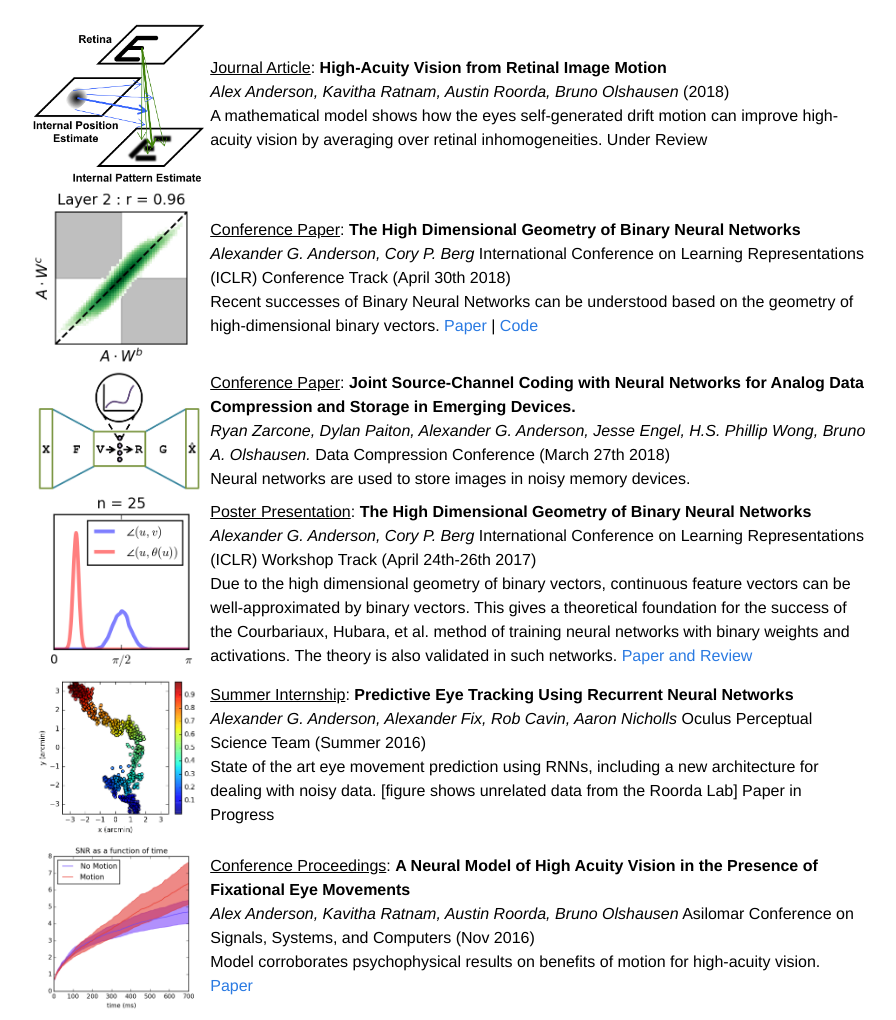
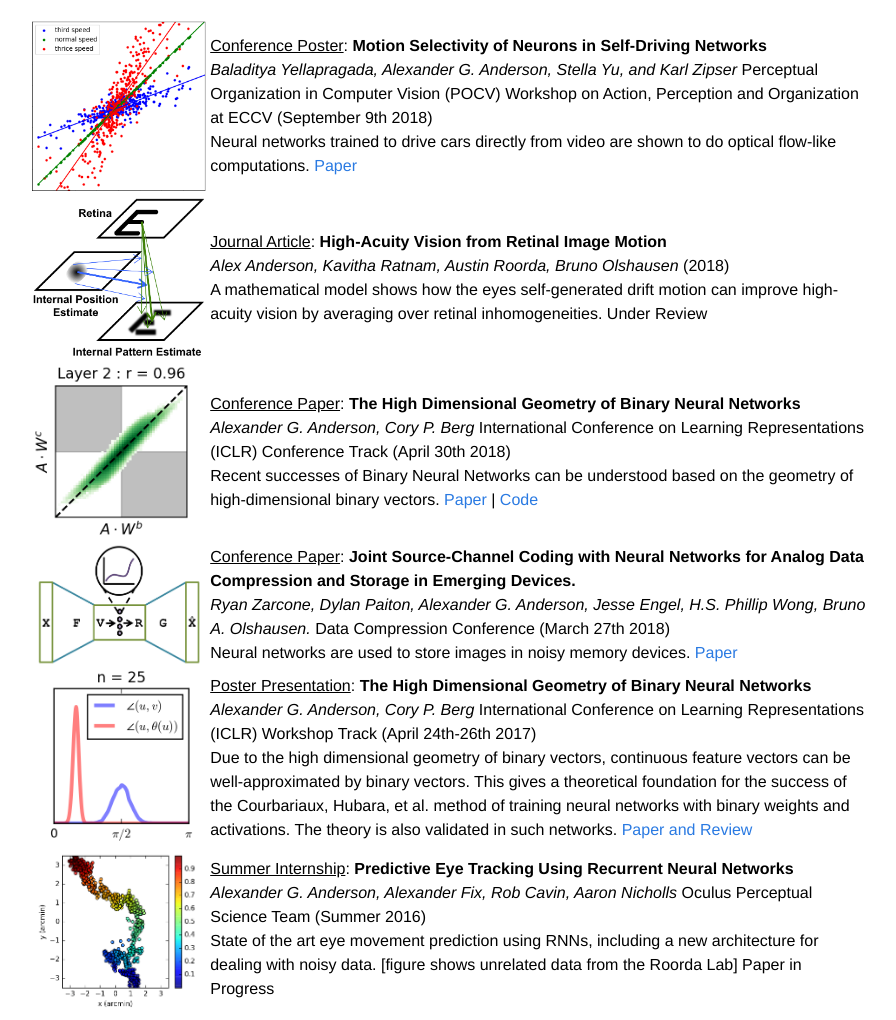
Before and after one commit to alexanderganderson/alexanderganderson.github.io, a Jekyll site: the page built from index.html, in a window 1280 px wide and 1400 px high. Shown: the part 380-1400 px from the top of the window, without its empty margins (191-1087 px from the left). Built offline with Jekyll 4.4.1, drawn with Linux system fonts in a browser that asks for light colours.

Commit message:
added bala paper

```diff
--- a/_data/projects.yml
+++ b/_data/projects.yml
@@ -1,3 +1,12 @@
+- type: Conference Poster
+  title: Motion Selectivity of Neurons in Self-Driving Networks
+  authors: Baladitya Yellapragada, Alexander G. Anderson, Stella Yu, and Karl Zipser
+  location: Perceptual Organization in Computer Vision (POCV) Workshop on Action, Perception and Organization at ECCV
+  date: September 9th 2018
+  desc: Neural networks trained to drive cars directly from video are shown to do optical flow-like computations.
+  img: static/img/flow_sensitivity1.png
+  link: <a href=http://www1.icsi.berkeley.edu/~stellayu/publication/2018motionPOCV.html target='_blank'>Paper</a>
+
 - type: Journal Article
   title: High-Acuity Vision from Retinal Image Motion
   authors: Alex Anderson, Kavitha Ratnam, Austin Roorda, Bruno Olshausen
@@ -25,6 +34,7 @@
   date: March 27th 2018
   desc: Neural networks are used to store images in noisy memory devices.
   img: static/img/autoencoder.png
+  link: <a href=https://ieeexplore.ieee.org/document/8416587/ target='_blank'>Paper</a>
   # link: Coming soon!
 
 - type: Poster Presentation
```
Also changed, not shown: static/img/flow_sensitivity1.png (added).
